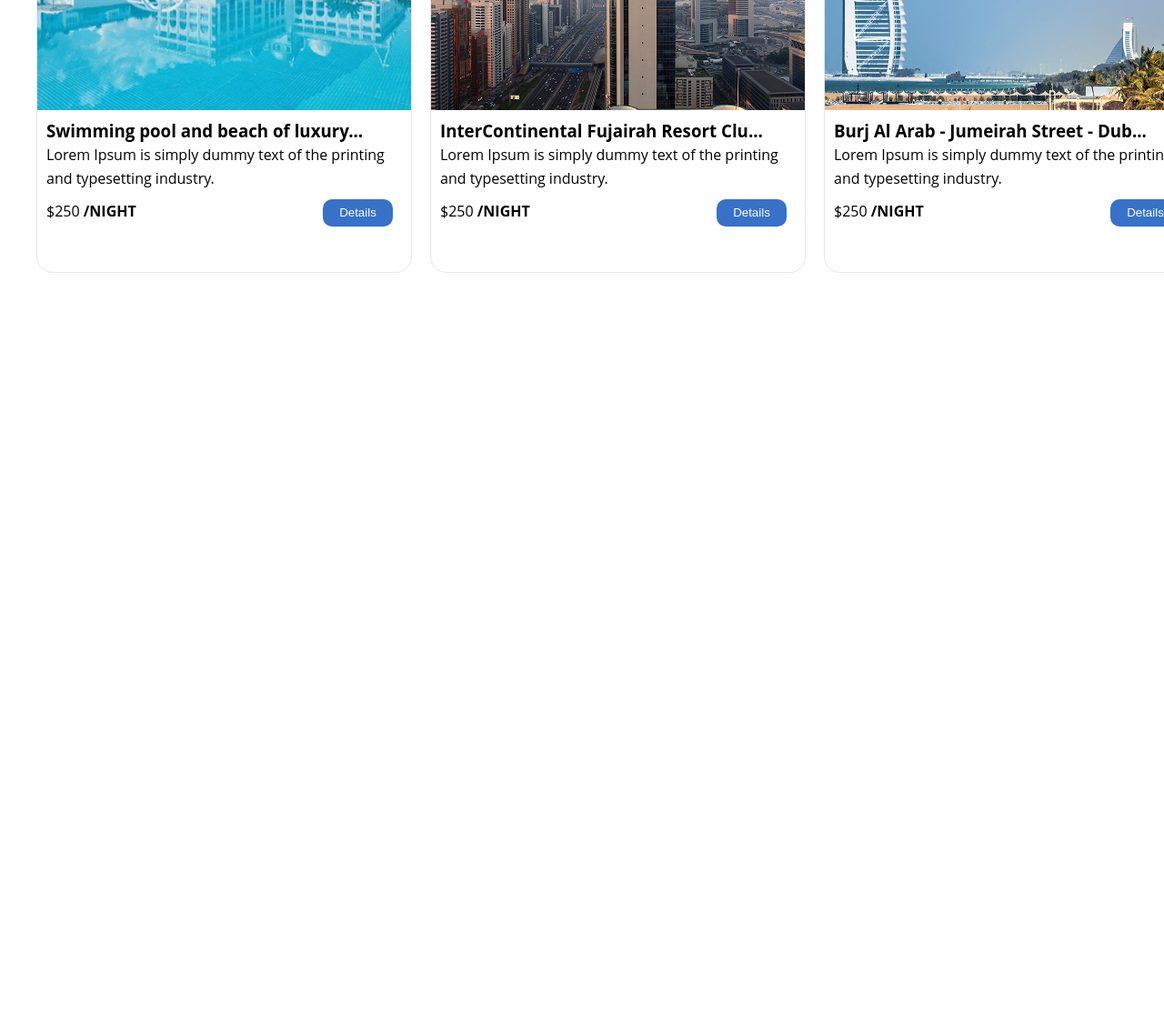
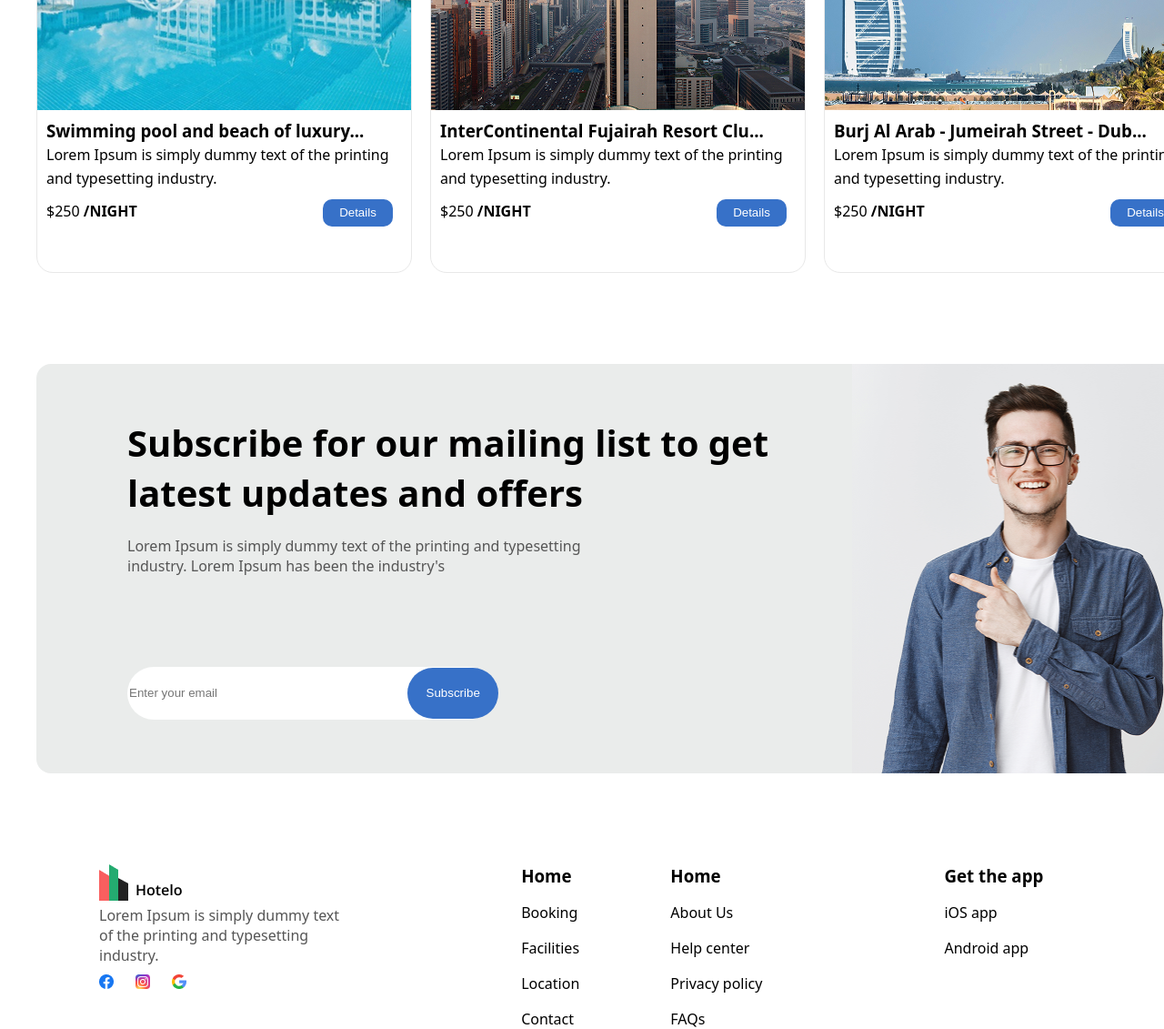
Before and after one commit to BoBo1168/homework2, a plain HTML site: page index.html in a window 1280 px wide. Shown: the part 3367-4498 px from the top of the page at 91% size. Before the commit the page ends 3667 px from the top, so only its background shows below. Drawn offline with Linux system fonts and the light colour scheme.

Commit message:
Qismi purrai vazifai khonagi

```diff
--- a/index.html
+++ b/index.html
@@ -176,7 +176,47 @@
         </div>
     </div>
 
+    <div class="q9">
+        <div class="zq9">
+            <h3 style="font-size: 40px; margin-left: 100px;">Subscribe for our mailing list to get <br> latest updates and offers</h3>
+            <p style="color: #555555; margin-left: 100px;">Lorem Ipsum is simply dummy text of the printing and typesetting <br> industry. Lorem Ipsum has been the industry's </p>
+            <div class="inp">
+                <input type="email" placeholder="Enter your email"  style="background-color: white; border-radius: 50px; border: none; height: 56px; width: 400px;">
+                <button style="background-color: #3771C8; color: white; height: 56px; border-radius: 50px; width: 100px; border: none; margin-left: -100px;">Subscribe</button>
+            </div>
+        </div>
+        <img src="./Image (20).png" alt="" width="383.15px" height="450px">
+    </div>
 
+    <div class="q10">
+        <div style="margin-right: 100px;">
+            <img src="./Group 19.png" alt="">
+            <p style="color: #555555;">Lorem Ipsum is simply dummy text <br> of the printing and typesetting <br> industry.</p>
+            <img src="./Group 23.png" alt="" style="margin-right: 20px; margin-top: 10px;">
+            <img src="./Group 24.png" alt="" style="margin-right: 20px; margin-top: 10px;">
+            <img src="./search 1.png" alt="" style="margin-right: 20px; margin-top: 10px;">
+        </div>
+        <div style="display: flex; flex-direction: column; gap: 17px;">
+            <h3>Home</h3>
+            <p>Booking</p>
+            <p>Facilities</p>
+            <p>Location</p>
+            <p>Contact</p>
+        </div>
+
+        <div style="display: flex; flex-direction: column; gap: 17px;">
+            <h3>Home</h3>
+            <p>About Us</p>
+            <p>Help center</p>
+            <p>Privacy policy</p>
+            <p>FAQs</p>
+        </div>
+        <div style="display: flex; flex-direction: column; gap: 17px; margin-left: 100px;">
+            <h3>Get the app</h3>
+            <p>iOS app</p>
+            <p>Android app</p>
+        </div>
+    </div>
 
 
 
--- a/style.css
+++ b/style.css
@@ -4,7 +4,7 @@
 .full{
     max-width: 1280px;
     margin: auto;
-    font-family: Open Sans;
+    font-family: system-ui, -apple-system, BlinkMacSystemFont, 'Segoe UI', Roboto, Oxygen, Ubuntu, Cantarell, 'Open Sans', 'Helvetica Neue', sans-serif;
 }
 .full1{
     max-width: 1200px;
@@ -94,3 +94,30 @@
     justify-content: center;
     line-height: 26px;
 }
+.q9{
+    width: 1280px;
+    height: 450px;
+    background-color: #EAECEB;
+    border-radius: 16px;
+    margin-top: 100px;
+    display: flex;
+    justify-content: space-between;
+}
+.zq9{
+    display: flex;
+    flex-direction: column;
+    justify-content: center;
+
+    gap: 20px;
+}
+.inp{
+    margin-top: 80px;
+    margin-left: 100px;
+}
+.q10{
+    max-width: 1062px;
+    margin: auto;
+    margin-top: 100px;
+    display: flex;
+    gap: 100px;
+}
```
Also changed, not shown: Group 19.png (added), Group 23.png (added), Group 24.png (added), Image (20).png (added), search 1.png (added).
